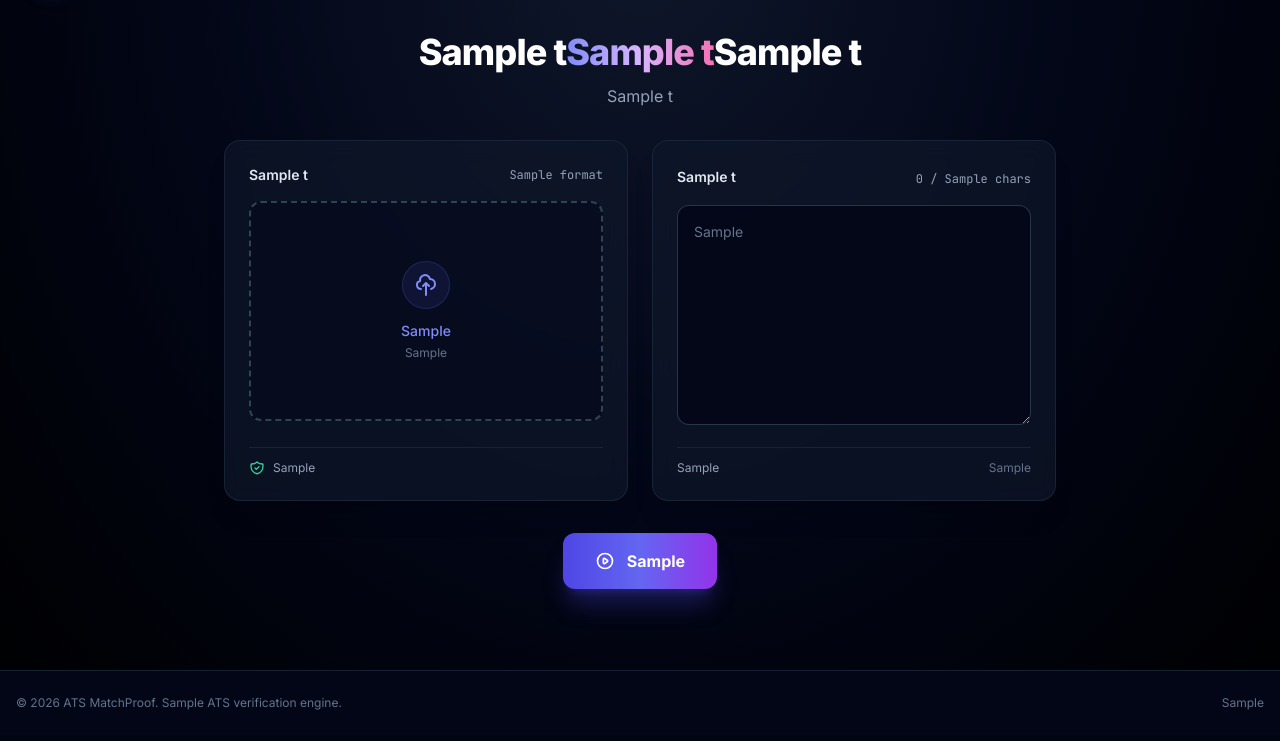
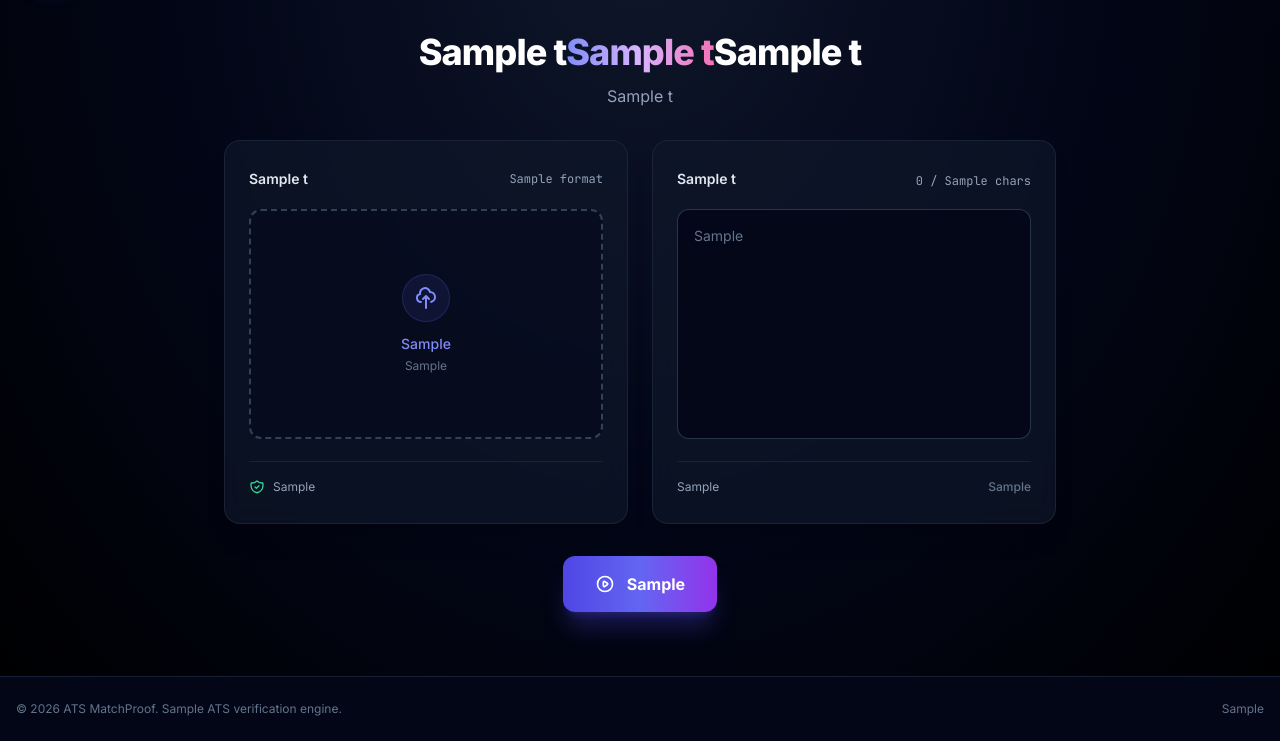
Before and after one commit to gabrielcjr/atsproof, a Python web app: template templates/index.html in a window 1280 px wide. Shown: the part 65-806 px from the top of the page. Before the commit the page ends 775 px from the top, so only its background shows below. Run offline with Jinja, Linux system fonts and the light colour scheme; the template is opened without the code that fills it: most values are stand-ins (such as "Sample title", 1, 10 or a date in 2020); some libraries are stand-ins or nearby versions.

Commit message:
fix(ui): align resume and job description boxes symmetrically across languages

```diff
--- a/templates/index.html
+++ b/templates/index.html
@@ -175,22 +175,22 @@
                 <input type="text" name="honeypot" id="honeypot" style="display:none !important;" tabindex="-1" autocomplete="off">
 
                 <!-- Dual-Column Inputs -->
-                <div class="grid grid-cols-1 lg:grid-cols-2 gap-6">
+                <div class="grid grid-cols-1 lg:grid-cols-2 gap-6 items-stretch">
 
                     <!-- Left Column: Resume PDF Upload -->
                     <div class="bg-slate-900/70 backdrop-blur-md rounded-2xl p-6 border border-slate-800/80 flex flex-col justify-between shadow-xl">
                         <div>
-                            <div class="flex items-center justify-between mb-4">
-                                <label class="block text-sm font-semibold text-slate-200">
+                            <div class="flex items-center justify-between gap-2 mb-4 min-h-[28px]">
+                                <label class="block text-sm font-semibold text-slate-200 truncate">
                                     {{ t.upload_col_title }}
                                 </label>
-                                <span class="text-xs text-slate-400 font-mono">{{ t.upload_col_limits.format(max_pdf_kb=max_pdf_kb, max_pages=max_pages) }}</span>
+                                <span class="text-xs text-slate-400 font-mono whitespace-nowrap flex-shrink-0">{{ t.upload_col_limits.format(max_pdf_kb=max_pdf_kb, max_pages=max_pages) }}</span>
                             </div>
 
                             <!-- Drag & Drop Zone -->
                             <div
                                 id="drop-zone"
-                                class="relative border-2 border-dashed border-slate-700 hover:border-indigo-500 rounded-xl p-6 text-center cursor-pointer transition bg-slate-950/40 hover:bg-slate-950/80 flex flex-col items-center justify-center min-h-[220px]"
+                                class="relative border-2 border-dashed border-slate-700 hover:border-indigo-500 rounded-xl p-6 text-center cursor-pointer transition bg-slate-950/40 hover:bg-slate-950/80 flex flex-col items-center justify-center h-[230px]"
                             >
                                 <input
                                     type="file"
@@ -236,23 +236,23 @@
                         </div>
 
                         <!-- Security Notice -->
-                        <div class="mt-4 pt-3 border-t border-slate-800/80 flex items-center text-xs text-slate-400 space-x-2">
+                        <div class="mt-4 pt-3 border-t border-slate-800/80 flex items-center text-xs text-slate-400 space-x-2 min-h-[38px]">
                             <svg class="w-4 h-4 text-emerald-400 flex-shrink-0" fill="none" stroke="currentColor" viewBox="0 0 24 24">
                                 <path stroke-linecap="round" stroke-linejoin="round" stroke-width="2" d="M9 12l2 2 4-4m5.618-4.016A11.955 11.955 0 0112 2.944a11.955 11.955 0 01-8.618 3.04A12.02 12.02 0 003 9c0 5.591 3.824 10.29 9 11.622 5.176-1.332 9-6.03 9-11.622 0-1.042-.133-2.052-.382-3.016z"></path>
                             </svg>
-                            <span>{{ t.upload_security_notice }}</span>
+                            <span class="truncate sm:whitespace-normal">{{ t.upload_security_notice }}</span>
                         </div>
                     </div>
 
                     <!-- Right Column: Job Description Text -->
                     <div class="bg-slate-900/70 backdrop-blur-md rounded-2xl p-6 border border-slate-800/80 flex flex-col justify-between shadow-xl">
                         <div>
-                            <div class="flex items-center justify-between mb-4">
-                                <label for="job_description" class="block text-sm font-semibold text-slate-200">
+                            <div class="flex items-center justify-between gap-2 mb-4 min-h-[28px]">
+                                <label for="job_description" class="block text-sm font-semibold text-slate-200 truncate">
                                     {{ t.jd_col_title }}
                                 </label>
-                                <div>
-                                    <span id="char-counter" class="text-xs text-slate-400 font-mono">0 / {{ max_chars }} {% if lang == 'pt' %}caracteres{% else %}chars{% endif %}</span>
+                                <div class="flex-shrink-0">
+                                    <span id="char-counter" class="text-xs text-slate-400 font-mono whitespace-nowrap">0 / {{ max_chars }} {% if lang == 'pt' %}carac.{% else %}chars{% endif %}</span>
                                 </div>
                             </div>
 
@@ -264,14 +264,14 @@
                                     required
                                     maxlength="{{ max_chars }}"
                                     placeholder="{{ t.jd_placeholder }}"
-                                    class="w-full bg-slate-950/80 border border-slate-700/80 rounded-xl p-4 text-sm text-slate-200 placeholder-slate-500 focus:outline-none focus:ring-2 focus:ring-indigo-500 focus:border-transparent transition font-sans resize-y min-h-[220px]"
+                                    class="w-full bg-slate-950/80 border border-slate-700/80 rounded-xl p-4 text-sm text-slate-200 placeholder-slate-500 focus:outline-none focus:ring-2 focus:ring-indigo-500 focus:border-transparent transition font-sans h-[230px] resize-none"
                                 ></textarea>
                             </div>
                         </div>
 
-                        <div class="mt-4 pt-3 border-t border-slate-800/80 flex items-center justify-between text-xs text-slate-400">
-                            <span>{{ t.jd_tip }}</span>
-                            <button type="button" id="clear-jd-btn" class="text-slate-500 hover:text-slate-400">{{ t.jd_clear_btn }}</button>
+                        <div class="mt-4 pt-3 border-t border-slate-800/80 flex items-center justify-between gap-2 text-xs text-slate-400 min-h-[38px]">
+                            <span class="truncate sm:whitespace-normal">{{ t.jd_tip }}</span>
+                            <button type="button" id="clear-jd-btn" class="text-slate-500 hover:text-slate-300 font-medium whitespace-nowrap flex-shrink-0">{{ t.jd_clear_btn }}</button>
                         </div>
                     </div>
                 </div>
@@ -415,13 +415,13 @@
 
         // Character counter for Job Description
         jdTextarea.addEventListener('input', function() {
-            const label = CURRENT_LANG === 'pt' ? 'caracteres' : 'chars';
+            const label = CURRENT_LANG === 'pt' ? 'carac.' : 'chars';
             charCounter.textContent = `${this.value.length} / 10000 ${label}`;
         });
 
         clearJdBtn.addEventListener('click', function() {
             jdTextarea.value = '';
-            const label = CURRENT_LANG === 'pt' ? 'caracteres' : 'chars';
+            const label = CURRENT_LANG === 'pt' ? 'carac.' : 'chars';
             charCounter.textContent = `0 / 10000 ${label}`;
         });
 
```
Also changed, not shown: src/i18n.py (+9 -9 lines).
